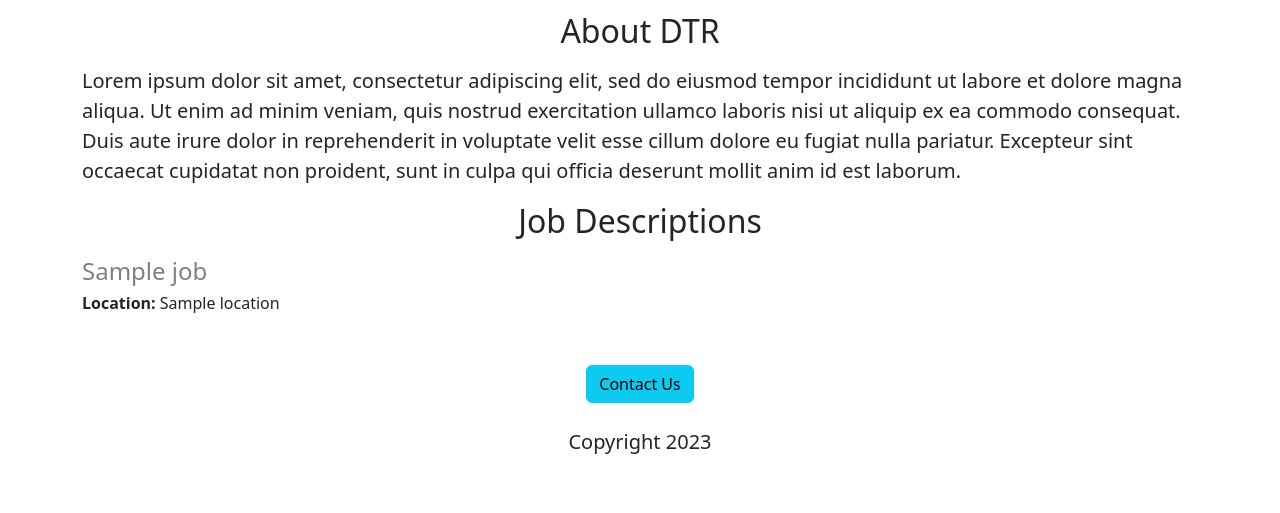
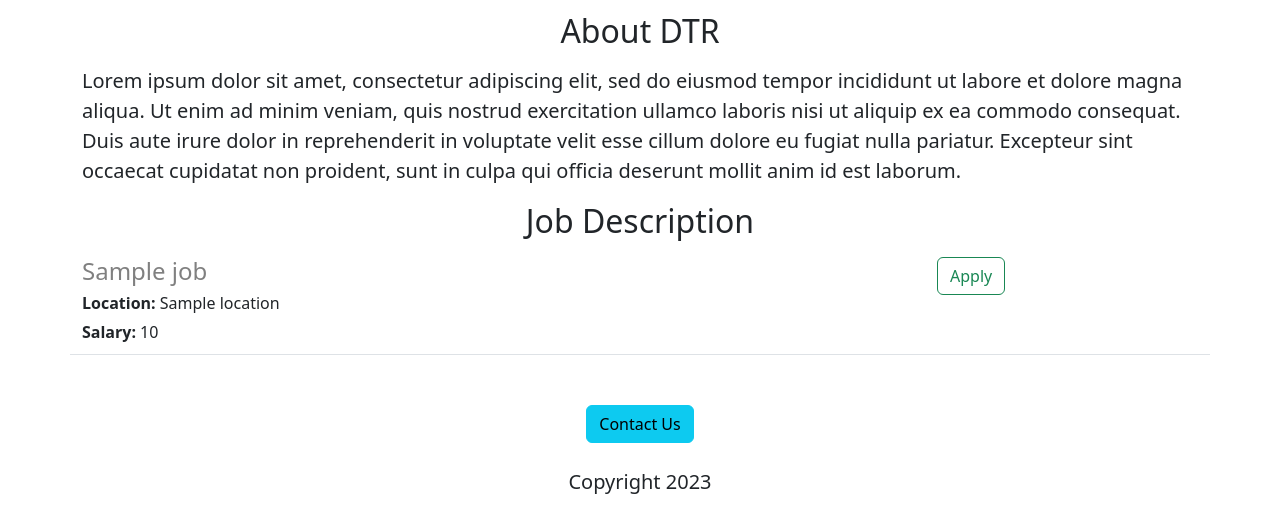
Before and after one commit to Triz-tan/thesis-website, a Flask app: template templates/home.html in a window 1280 px wide. Shown: the part 692-1205 px from the top of the page. Before the commit the page ends 1146 px from the top, so only its background shows below. Run offline with Flask 3, Linux system fonts and the light colour scheme; the template is opened without the code that fills it: most values are stand-ins (such as "Sample title", 1, 10 or a date in 2020).

Commit message:
Update home.html

```diff
--- a/templates/home.html
+++ b/templates/home.html
@@ -20,14 +20,10 @@
   <h2 class="text-center mt-3 mb-3">About DTR</h2>
     <p class="lead">Lorem ipsum dolor sit amet, consectetur adipiscing elit, sed do eiusmod tempor incididunt ut labore et dolore magna aliqua. Ut enim ad minim veniam, quis nostrud exercitation ullamco laboris nisi ut aliquip ex ea commodo consequat. Duis aute irure dolor in reprehenderit in voluptate velit esse cillum dolore eu fugiat nulla pariatur. Excepteur sint occaecat cupidatat non proident, sunt in culpa qui officia deserunt mollit anim id est laborum.
     </p>
-  <h2 class="text-center mt-3 mb-3">Job Descriptions</h2>
+  <h2 class="text-center mt-3 mb-3">Job Description</h2>
   <div style="margin-bottom:50px;">
     {% for job in jobs %}
-      <div>
-        <h4 style="color: gray; margin-bottom:5px;"> {{job['title']}} </h4>
-        <div style="margin-bottom:10px;"><b>Location: </b>{{job['location']}}
-        </div>
-      </div>
+      {% include 'jobitem.html' %}
     {% endfor %}
   </div>
   <div class="text-center mt-3 mb-3">
```
